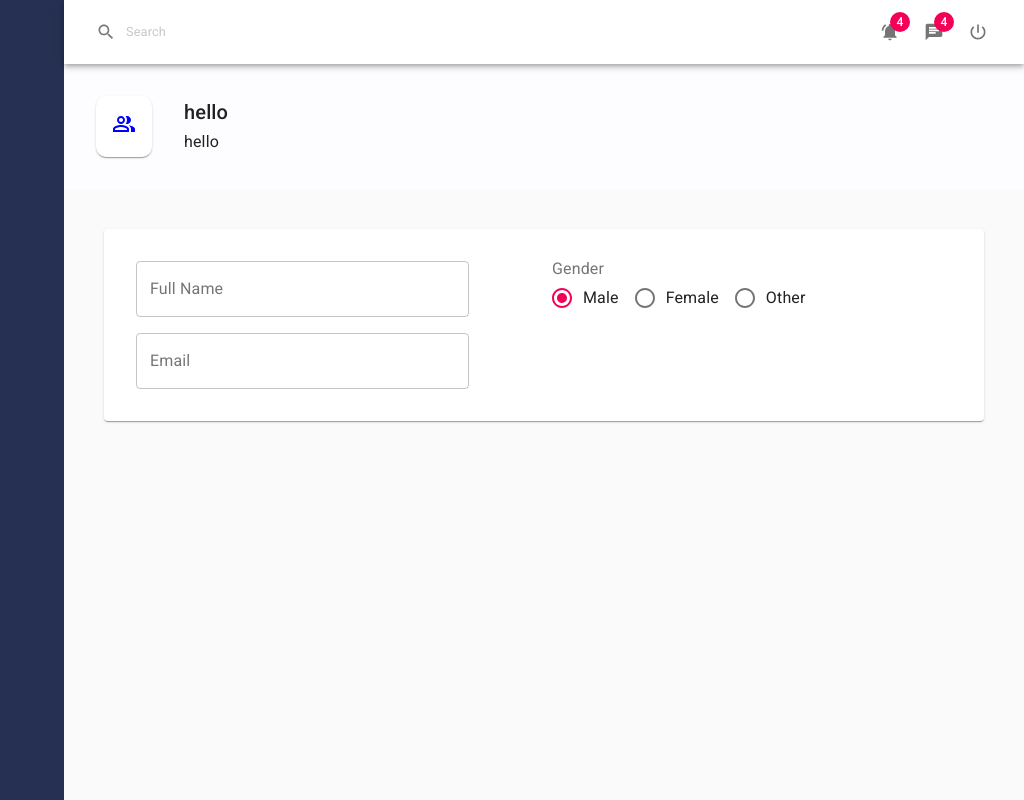
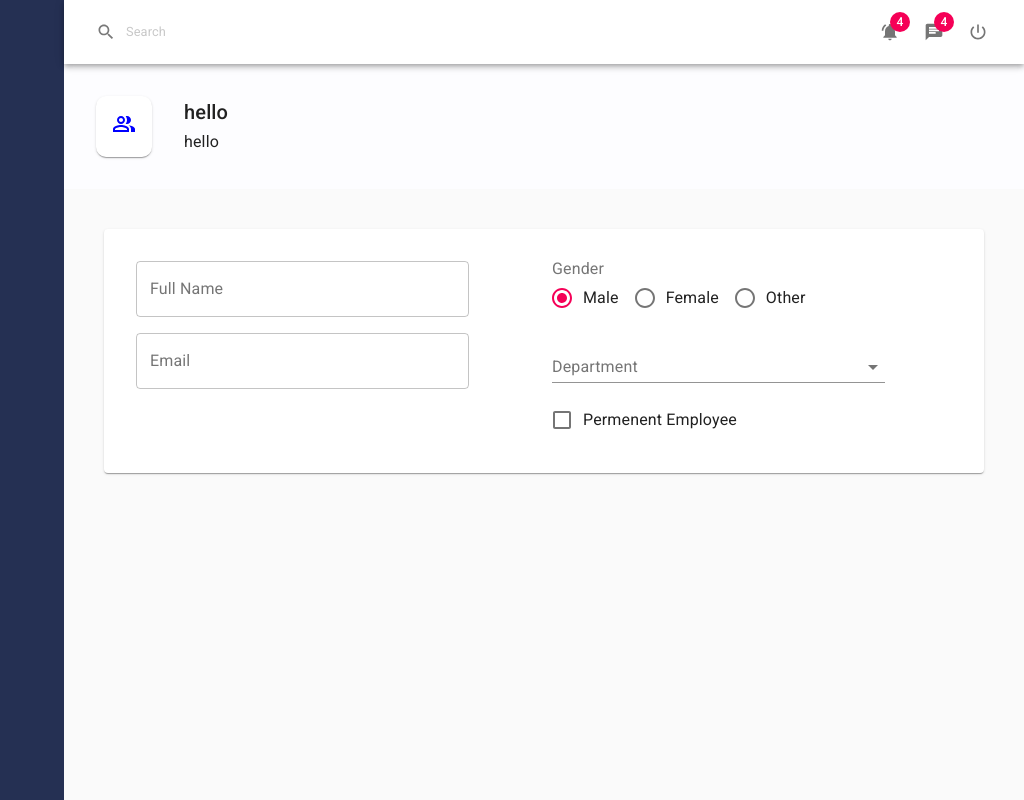
Before and after one commit to Ahmiii/React-With-Material-UI, a React (Create React App) app: page / in a window 1280 px wide. Shown: the whole page, without its empty margins (256-1280 px from the left). Built offline with nearby package versions, Linux system fonts and the light colour scheme.

Commit message:
adding multiple fields in form

```diff
--- a/src/components/Employees/EmployeesForm/EmployeeFrom.jsx
+++ b/src/components/Employees/EmployeesForm/EmployeeFrom.jsx
@@ -1,14 +1,9 @@
 import React, { useState } from "react";
-import {
-  withStyles,
-  Grid,
-  TextField,
-  FormControl,
-  FormLabel,
-  RadioGroup,
-  FormControlLabel,
-  Radio,
-} from "@material-ui/core";
+import Textfiled from "../../controls/inputs";
+import RadioButtons from "../../controls/RadioButton";
+import SelectDepartment from "../../controls/select";
+import CheckBox from "../../controls/checkBox";
+import { withStyles, Grid } from "@material-ui/core";
 
 const styles = (theme) => ({
   root: {
@@ -28,8 +23,21 @@ const initialValues = {
   gender: "male",
   departmentId: "",
   hireDate: new Date(),
-  isPerminent: "false",
+  isPermenent: false,
 };
+
+const genderList = [
+  { id: "male", title: "Male" },
+  { id: "female", title: "Female" },
+  { id: "other", title: "Other" },
+];
+const departments = [
+  { id: "1", title: "Development" },
+  { id: "2", title: "Marketing" },
+  { id: "3", title: "Human Resource" },
+  { id: "4", title: "Information Technology" },
+  { id: "5", title: "Accounting" },
+];
 
 const EmployeeFrom = (props) => {
   const { classes } = props;
@@ -40,6 +48,7 @@ const EmployeeFrom = (props) => {
     const changeName = { ...values };
     changeName.fullName = e.target.value;
     setValues(changeName);
+    console.log(values);
   };
 
   const HandleEmailChange = (e) => {
@@ -49,25 +58,33 @@ const EmployeeFrom = (props) => {
     setValues(changeEmail);
   };
   const HandleGenderChange = (e) => {
-    e.preventDefault();
     const changeGender = { ...values };
     changeGender.gender = e.target.value;
     setValues(changeGender);
+  };
+  const HandleDepartmentChange = (e) => {
+    const changeDepartment = { ...values };
+    changeDepartment.departmentId = e.target.value;
+    setValues(changeDepartment);
+  };
+  const HandleIsPerminentChange = () => {
+    const changeStatus = { ...values };
+    const status = changeStatus.isPermenent;
+    changeStatus.isPermenent = !status;
+    setValues(changeStatus);
   };
 
   return (
     <form className={classes.root}>
       <Grid container>
         <Grid item xs={6}>
-          <TextField
-            variant="outlined"
+          <Textfiled
             label="Full Name"
             name="fullName"
             value={values.fullName}
             onChange={HandleNameChange}
           />
-          <TextField
-            variant="outlined"
+          <Textfiled
             label="Email"
             name="email"
             value={values.email}
@@ -75,27 +92,24 @@ const EmployeeFrom = (props) => {
           />
         </Grid>
         <Grid item xs={6}>
-          <FormControl>
-            <FormLabel>Gender</FormLabel>
-            <RadioGroup
-              row={true}
-              name="gender"
-              value={values.gender}
-              onChange={HandleGenderChange}
-            >
-              <FormControlLabel value="male" control={<Radio />} label="Male" />
-              <FormControlLabel
-                value="female"
-                control={<Radio />}
-                label="Female"
-              />
-              <FormControlLabel
-                value="other"
-                control={<Radio />}
-                label="Other"
-              />
-            </RadioGroup>
-          </FormControl>
+          <RadioButtons
+            value={values.gender}
+            genderList={genderList}
+            onChange={HandleGenderChange}
+          />
+          <SelectDepartment
+            label="Department"
+            name="departmentId"
+            value={values.departmentId}
+            onChange={HandleDepartmentChange}
+            departmentList={departments}
+          />
+          <CheckBox
+            name="isPermenent"
+            label="Permenent Employee"
+            value={values.isPermenent}
+            onChange={HandleIsPerminentChange}
+          />
         </Grid>
       </Grid>
     </form>
--- /dev/null
+++ b/src/components/controls/RadioButton.jsx
@@ -0,0 +1,29 @@
+import React from "react";
+import {
+  FormControl,
+  FormLabel,
+  RadioGroup,
+  FormControlLabel,
+  Radio,
+} from "@material-ui/core";
+
+const RadioButton = (props) => {
+  const { genderList, onChange, value } = props;
+  return (
+    <FormControl>
+      <FormLabel>Gender</FormLabel>
+      <RadioGroup row={true} name="gender" value={value} onChange={onChange}>
+        {genderList.map((gender) => (
+          <FormControlLabel
+            key={gender.id}
+            value={gender.id}
+            control={<Radio />}
+            label={gender.title}
+          />
+        ))}
+      </RadioGroup>
+    </FormControl>
+  );
+};
+
+export default RadioButton;
--- /dev/null
+++ b/src/components/controls/checkBox.jsx
@@ -0,0 +1,25 @@
+import React from "react";
+import { FormControl, FormControlLabel, Checkbox } from "@material-ui/core";
+
+const checkBox = (props) => {
+  const { label, name, value, onChange } = props;
+  return (
+    <FormControl>
+      <FormControlLabel
+        control={
+          <Checkbox
+            name={name}
+            color="primary"
+            checked={value}
+            onChange={onChange}
+          />
+        }
+        label={label}
+      >
+        {" "}
+      </FormControlLabel>
+    </FormControl>
+  );
+};
+
+export default checkBox;
--- /dev/null
+++ b/src/components/controls/inputs.jsx
@@ -0,0 +1,16 @@
+import React from "react";
+import { TextField } from "@material-ui/core";
+
+const inputs = (props) => {
+  return (
+    <TextField
+      variant="outlined"
+      label={props.label}
+      name={props.name}
+      value={props.value}
+      onChange={props.onChange}
+    />
+  );
+};
+
+export default inputs;
--- /dev/null
+++ b/src/components/controls/select.jsx
@@ -0,0 +1,21 @@
+import React from "react";
+import { FormControl, InputLabel, Select, MenuItem } from "@material-ui/core";
+
+const SelectDepartment = (props) => {
+  const { label, name, value, onChange, departmentList } = props;
+  return (
+    <FormControl>
+      <InputLabel>{label}</InputLabel>
+      <Select label={label} name={name} value={value} onChange={onChange}>
+        <MenuItem value="">None</MenuItem>
+        {departmentList.map((department) => (
+          <MenuItem key={department.id} value={department.id}>
+            {department.title}
+          </MenuItem>
+        ))}
+      </Select>
+    </FormControl>
+  );
+};
+
+export default SelectDepartment;
--- a/src/index.js
+++ b/src/index.js
@@ -1,17 +1,9 @@
-import React from 'react';
-import ReactDOM from 'react-dom';
-import './index.css';
-import App from './App';
-import * as serviceWorker from './serviceWorker';
+import React from "react";
+import ReactDOM from "react-dom";
+import "./index.css";
+import App from "./App";
+import * as serviceWorker from "./serviceWorker";
 
-ReactDOM.render(
-  <React.StrictMode>
-    <App />
-  </React.StrictMode>,
-  document.getElementById('root')
-);
+ReactDOM.render(<App />, document.getElementById("root"));
 
-// If you want your app to work offline and load faster, you can change
-// unregister() to register() below. Note this comes with some pitfalls.
-// Learn more about service workers: https://bit.ly/CRA-PWA
 serviceWorker.unregister();
```
